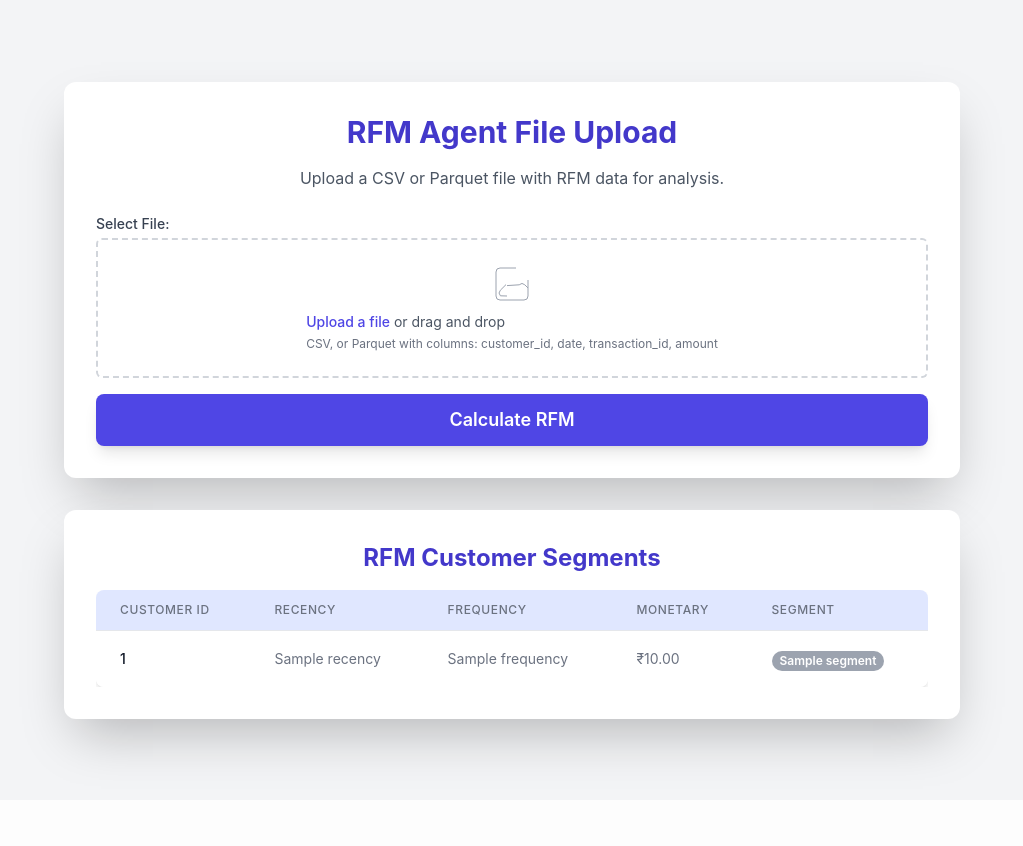
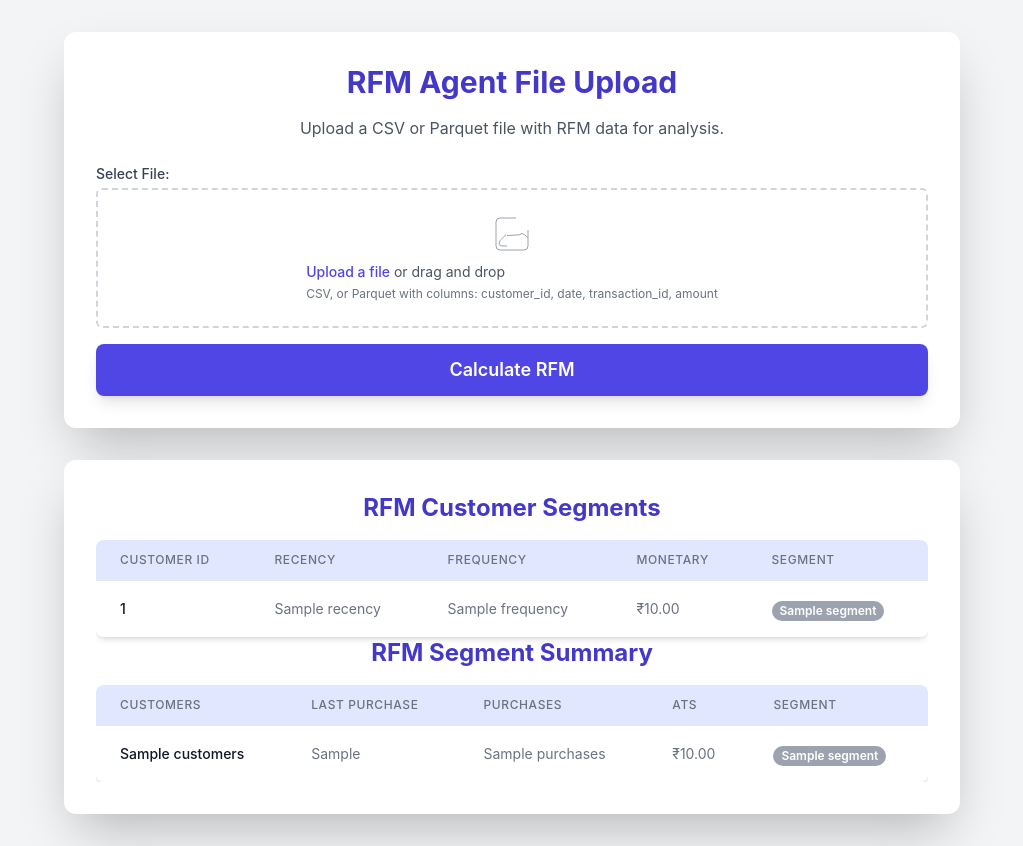
Before and after one commit to Alok089/Agentic_RFM, a Flask app: template templates/index.html in a window 1280 px wide. Shown: the whole page, without its empty margins (128-1151 px from the left). Before the commit the page ends 776 px from the top, so only its background shows below. Run offline with Flask 3, Linux system fonts and the light colour scheme; the template is opened without the code that fills it: most values are stand-ins (such as "Sample title", 1, 10 or a date in 2020); some libraries are stand-ins or nearby versions.

Commit message:
Agentic RFM, added summary information

```diff
--- a/main.py
+++ b/main.py
@@ -21,7 +21,13 @@ def get_segment(r_score, f_score, m_score):
         return 'dormant'
     if f_score == 1:
         return 'new'
-    return 'dormant'
+    if ((r_score*0.2) + (f_score*0.3) + (m_score*0.5)) >= 3:
+        return 'High Potential'
+    if ((r_score*0.2) + (f_score*0.3) + (m_score*0.5)) < 3 and ((r_score*0.2) + (f_score*0.3) + (m_score*0.5)) > 2:
+        return 'Mid Potential'
+    if ((r_score*0.2) + (f_score*0.3) + (m_score*0.5)) <= 2:
+        return 'Low Potential'
+    return 'NA'
 
 
 # --- Main route to handle form submission and display results ---
@@ -30,6 +36,7 @@ def rfm_calculator():
     customers_list = None
     message = None
     error = None
+    RFM_summary = None
 
     if request.method == 'POST':
         if 'file' not in request.files:
@@ -69,13 +76,19 @@ def rfm_calculator():
 
                         rfm['Segment'] = rfm.apply(
                             lambda row: get_segment(row['R_Score'], row['F_Score'], row['M_Score']), axis=1)
-                        customers_list = rfm.reset_index().to_dict('records')
+                        rfm = rfm.reset_index()
+                        customers_list = rfm.to_dict('records')[:5]
+                        RFM_summary = rfm.groupby('Segment').agg(customers=('customer_id','nunique'),
+                                                                 Last_Purchase=('Recency', 'mean'),
+                                                                 Purchases=('Frequency', 'mean'),
+                                                                 ATS=('Monetary','mean')).reset_index().round(2).to_dict('records')
                         message = 'RFM calculation successful!'
+                        print(RFM_summary)
 
                 except Exception as e:
                     error = f'Error processing file: {str(e)}'
 
-    return render_template('index.html', customers=customers_list, message=message, error=error)
+    return render_template('index.html', customers=customers_list, message=message, error=error,RFM_summary=RFM_summary)
 
 
 if __name__ == '__main__':
--- a/templates/index.html
+++ b/templates/index.html
@@ -57,8 +57,8 @@
     <!-- Results section, hidden by default -->
     {% if customers %}
     <div class="w-full max-w-4xl bg-white rounded-xl shadow-2xl p-8">
-        <h2 class="text-2xl font-bold mb-4 text-center text-indigo-700">RFM Customer Segments</h2>
         <div class="overflow-x-auto">
+            <h2 class="text-2xl font-bold mb-4 text-center text-indigo-700">RFM Customer Segments</h2>
             <table class="min-w-full divide-y divide-gray-200 rounded-lg overflow-hidden shadow-md">
                 <thead class="bg-indigo-100">
                     <tr>
@@ -96,6 +96,44 @@
                     {% endfor %}
                 </tbody>
             </table>
+            <h2 class="text-2xl font-bold mb-4 text-center text-indigo-700">RFM Segment Summary</h2>
+            <table class="min-w-full divide-y divide-gray-200 rounded-lg overflow-hidden shadow-md">
+                <thead class="bg-indigo-100">
+                    <tr>
+                        <th class="px-6 py-3 text-left text-xs font-medium text-gray-500 uppercase tracking-wider">
+                            Customers
+                        </th>
+                        <th class="px-6 py-3 text-left text-xs font-medium text-gray-500 uppercase tracking-wider">
+                            Last Purchase
+                        </th>
+                        <th class="px-6 py-3 text-left text-xs font-medium text-gray-500 uppercase tracking-wider">
+                            Purchases
+                        </th>
+                        <th class="px-6 py-3 text-left text-xs font-medium text-gray-500 uppercase tracking-wider">
+                            ATS
+                        </th>
+                        <th class="px-6 py-3 text-left text-xs font-medium text-gray-500 uppercase tracking-wider">
+                            Segment
+                        </th>
+                    </tr>
+                </thead>
+                <tbody class="bg-white divide-y divide-gray-200">
+                {% for segment in RFM_summary %}
+                    <tr>
+                        <td class="px-6 py-4 whitespace-nowrap text-sm font-medium text-gray-900">{{ segment.customers }}</td>
+                        <td class="px-6 py-4 whitespace-nowrap text-sm text-gray-500">{{ segment.Last_Purchase }}</td>
+                        <td class="px-6 py-4 whitespace-nowrap text-sm text-gray-500">{{ segment.Purchases }}</td>
+                        <td class="px-6 py-4 whitespace-nowrap text-sm text-gray-500">₹{{ "%.2f"|format(segment.ATS) }}</td>
+                        <td class="px-6 py-4 whitespace-nowrap">
+                            <span class="px-2 inline-flex text-xs leading-5 font-semibold rounded-full text-white
+                            {% if segment.Segment == 'champion' %}bg-green-500{% elif segment.Segment == 'loyal' %}bg-blue-500{% elif segment.Segment == 'promising' %}bg-indigo-500{% elif segment.Segment == 'at-risk' %}bg-red-500{% elif segment.Segment == 'dormant' %}bg-gray-500{% elif segment.Segment == 'new' %}bg-yellow-500{% else %}bg-gray-400{% endif %}">
+                                {% if segment.Segment == 'champion' %}🏆{% elif segment.Segment == 'loyal' %}💙{% elif segment.Segment == 'promising' %}✨{% elif segment.Segment == 'at-risk' %}⚠️{% elif segment.Segment == 'dormant' %}😴{% elif segment.Segment == 'new' %}👶{% endif %} {{ segment.Segment }}
+                            </span>
+                        </td>
+                    </tr>
+                {% endfor %}
+                </tbody>
+            </table>
         </div>
     </div>
     {% endif %}
```
